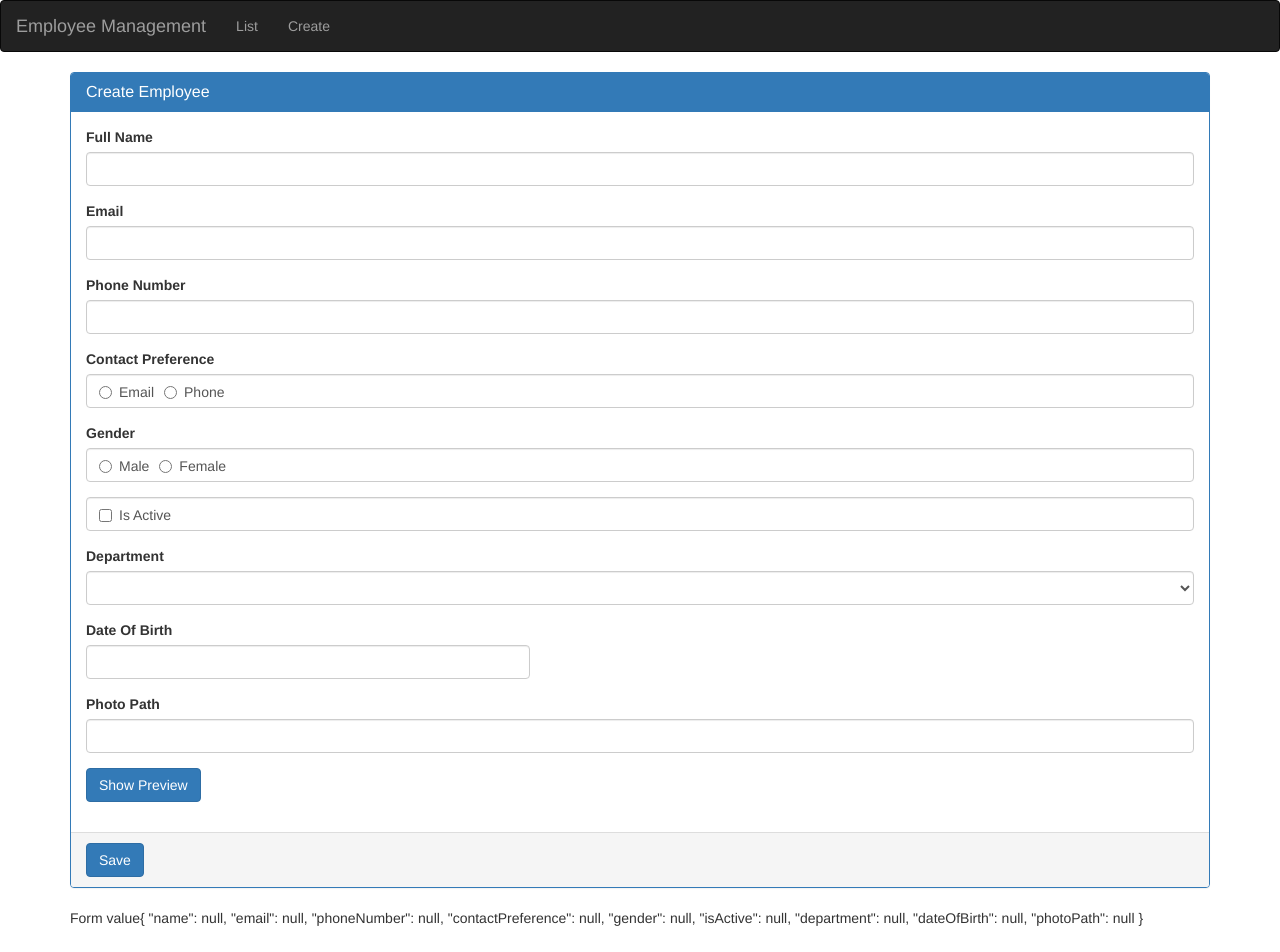
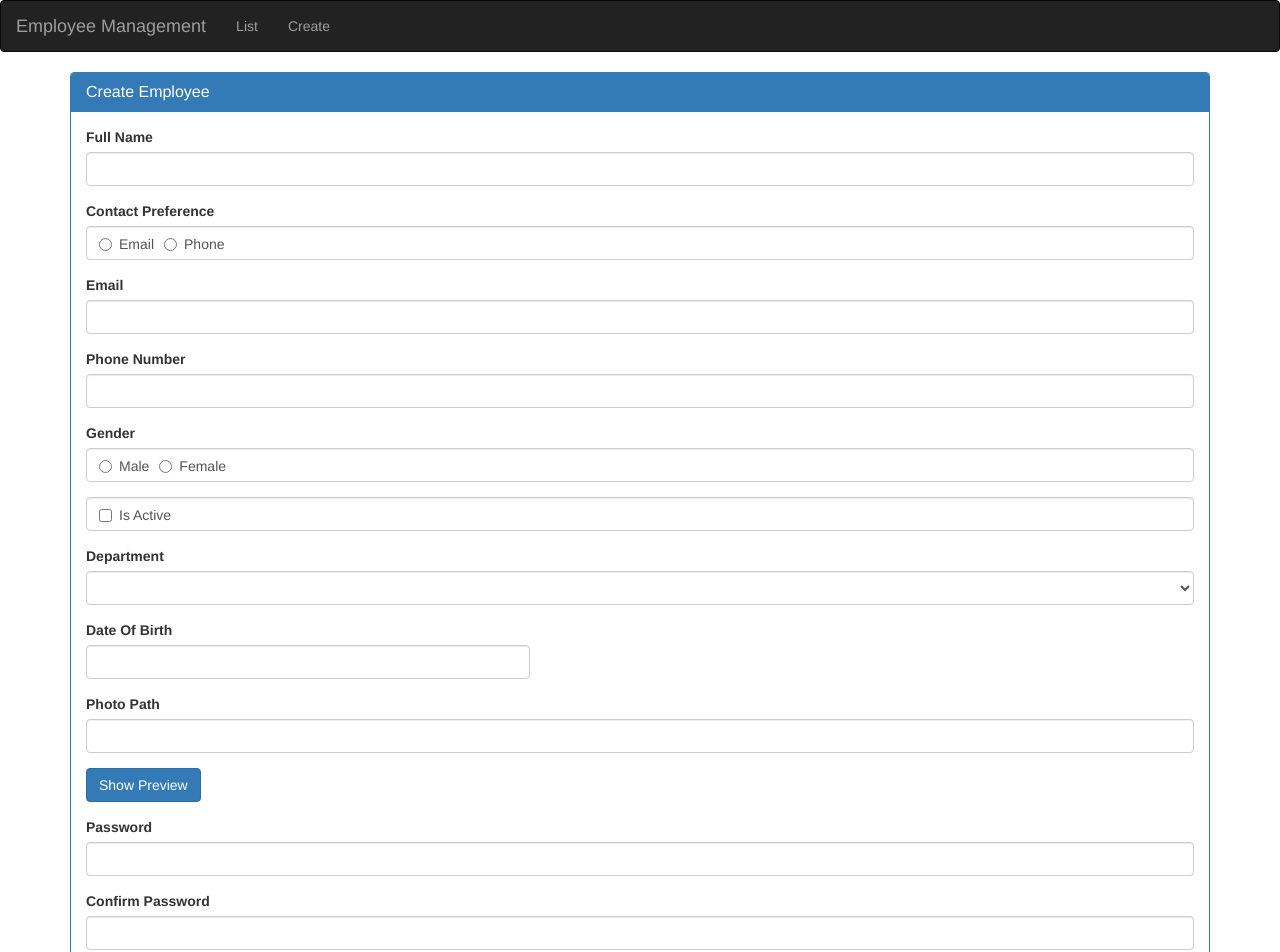
Before and after one commit to as-p/practice-project, an Angular app: page /create in a window 1280 px wide. Shown: the top 952 px of the page. Built offline with nearby package versions, Linux system fonts and the light colour scheme.

Commit message:
confirm Validator working

```diff
--- a/src/app/employee/create-employee.component.html
+++ b/src/app/employee/create-employee.component.html
@@ -4,11 +4,7 @@
       <h3 class="panel-title">Create Employee</h3>
     </div>
     <div class="panel-body">
-      <div
-        class="form-group"
-        [class.has-error]="name.invalid && name.touched"
-        [class.has-success]="name.valid"
-      >
+      <div class="form-group" [class.has-error]="name.invalid && name.touched">
         <label class="control-label" for="name">Full Name</label
         ><input
           required
@@ -22,55 +18,102 @@
           >Full Name is Required</span
         >
       </div>
-      <div class="form-group">
-        <label for="email">Email</label
+
+      <div
+        class="form-group"
+        [class.has-error]="
+          contactPreference.invalid && contactPreference.touched
+        "
+      >
+        <label for="contactPreference" class="control-label"
+          >Contact Preference</label
+        >
+        <div class="form-control">
+          <label class="radio-inline"
+            ><input
+              required
+              #contactPreference="ngModel"
+              id="contactPreference"
+              [(ngModel)]="employee.contactPreference"
+              name="contactPreference"
+              type="radio"
+              value="email"
+            />Email</label
+          >
+          <label class="radio-inline"
+            ><input
+              required
+              #contactPreference="ngModel"
+              [(ngModel)]="employee.contactPreference"
+              name="contactPreference"
+              type="radio"
+              value="phoneNumber"
+            />Phone</label
+          >
+        </div>
+        <span
+          class="help-block"
+          *ngIf="
+            contactPreference.errors?.required && contactPreference.touched
+          "
+          >Contact Preference is Required</span
+        >
+      </div>
+
+      <div
+        class="form-group"
+        [class.has-error]="email.invalid && email.touched"
+      >
+        <label class="control-label" for="email">Email</label
         ><input
+          [required]="contactPreference.value == 'email'"
+          pattern="[a-zA-Z0-9_.+-]+@[a-zA-Z0-9-]+\.[a-zA-Z0-9-.]+$"
+          #email="ngModel"
           name="email"
           [(ngModel)]="employee.email"
           type="text"
           class="form-control"
           id="email"
-        />
+        /><span
+          class="help-block"
+          *ngIf="email.errors?.required && email.touched"
+          >Email is required</span
+        >
+        <span class="help-block" *ngIf="email.errors?.pattern && email.touched"
+          >Email is Invalid</span
+        >
       </div>
 
-      <div class="form-group">
-        <label for="phoneNumber">Phone Number</label
+      <div
+        class="form-group"
+        [class.has-error]="phoneNumber.invalid && phoneNumber.touched"
+      >
+        <label for="phoneNumber" class="control-label">Phone Number</label
         ><input
+          [required]="contactPreference.value == 'phoneNumber'"
           type="text"
+          #phoneNumber="ngModel"
           [(ngModel)]="employee.phoneNumber"
           name="phoneNumber"
           class="form-control"
           id="phoneNumber"
-        />
+        /><span
+          class="help-block"
+          *ngIf="phoneNumber.errors?.required && phoneNumber.touched"
+          >Phone Number is Mandatory</span
+        >
       </div>
-      <div class="form-group">
-        <label for="contactPreference">Contact Preference</label>
+
+      <div
+        class="form-group"
+        [class.has-error]="gender.invalid && gender.touched"
+      >
+        <label for="gender" class="control-label">Gender</label>
         <div class="form-control">
           <label class="radio-inline"
             ><input
-              id="contactPreference"
-              [(ngModel)]="employee.contactPreference"
-              name="contactPreference"
-              type="radio"
-              value="Email"
-            />Email</label
-          >
-          <label class="radio-inline"
-            ><input
-              [(ngModel)]="employee.contactPreference"
-              name="contactPreference"
-              type="radio"
-              value="Phone"
-            />Phone</label
-          >
-        </div>
-      </div>
-
-      <div class="form-group">
-        <label for="gender">Gender</label>
-        <div class="form-control">
-          <label class="radio-inline"
-            ><input
+              required
+              #gender="ngModel"
               id="gender"
               [(ngModel)]="employee.gender"
               name="gender"
@@ -80,6 +123,8 @@
           >
           <label class="radio-inline"
             ><input
+              required
+              #gender="ngModel"
               [(ngModel)]="employee.gender"
               name="gender"
               type="radio"
@@ -87,11 +132,21 @@
             />Female</label
           >
         </div>
+        <span
+          class="help-block"
+          *ngIf="gender.errors?.required && gender.touched"
+          >Gender is Must</span
+        >
       </div>
-      <div class="form-group">
+      <div
+        class="form-group"
+        [class.has-error]="isActive.invalid && isActive.touched"
+      >
         <div class="form-control">
           <label class="checkbox-inline"
             ><input
+              [required]="employee.isActive === null"
+              #isActive="ngModel"
               id="isActive"
               [(ngModel)]="employee.isActive"
               name="isActive"
@@ -99,20 +154,42 @@
             />Is Active</label
           >
         </div>
+        <span
+          class="help-block"
+          *ngIf="isActive.errors?.required && isActive.touched"
+          >Please Select User Activation Status</span
+        >
       </div>
 
-      <div class="form-group">
-        <label for="department">Department</label
+      <div
+        class="form-group"
+        [class.has-error]="deptVal.invalid && deptVal.touched"
+      >
+        <label for="department" class="control-label">Department</label
         ><select
+          required
+          appSelectValidator="select"
+          #deptVal="ngModel"
           [(ngModel)]="employee.department"
           name="department"
           id="department"
           class="form-control"
         >
+          <option value="select">Select Department</option>
           <option *ngFor="let dept of department" [value]="dept.id">
             {{ dept.name }}
           </option>
         </select>
+        <span
+          class="help-block"
+          *ngIf="deptVal.touched && deptVal.errors?.defaultSelectedValue"
+          >Please Select valid Department</span
+        >
+        <span
+          class="help-block"
+          *ngIf="deptVal.touched && deptVal.errors?.required"
+          >Department Is Required</span
+        >
       </div>
 
       <div class="row">
@@ -159,10 +236,56 @@
           *ngIf="previePhoto"
         />
       </div>
+
+      <div
+        class="form-group"
+        [class.has-error]="passcode.invalid && passcode.touched"
+      >
+        <label class="control-label" for="password">Password</label
+        ><input
+          required
+          type="password"
+          name="password"
+          [(ngModel)]="employee.password"
+          #passcode="ngModel"
+          class="form-control"
+          id="password"
+        /><span class="help-block" *ngIf="passcode.invalid && passcode.touched"
+          >Password is Required</span
+        >
+      </div>
+
+      <div
+        class="form-group"
+        [class.has-error]="confirmPasscode.invalid && confirmPasscode.touched"
+      >
+        <label class="control-label" for="confirmPassword"
+          >Confirm Password</label
+        ><input
+          required
+          confirmPasscodeValidator="password"
+          type="password"
+          name="confirmPassword"
+          [(ngModel)]="employee.confirmPassword"
+          #confirmPasscode="ngModel"
+          class="form-control"
+          id="confirmPassword"
+        /><span
+          class="help-block"
+          *ngIf="confirmPasscode.invalid && confirmPasscode.touched"
+          >Confirm Password is Required</span
+        >
+      </div>
     </div>
 
     <div class="panel-footer">
-      <button class="btn btn-primary" type="submit">Save</button>
+      <button
+        class="btn btn-primary"
+        type="submit"
+        [disabled]="employeeForm.invalid"
+      >
+        Save
+      </button>
     </div>
   </div>
 </form>
--- a/src/app/employee/create-employee.component.ts
+++ b/src/app/employee/create-employee.component.ts
@@ -1,6 +1,6 @@
 import { Employee } from './../models/employee.model';
 import { Component, OnInit } from '@angular/core';
-import { NgForm } from '@angular/forms';
+
 import { BsDatepickerConfig } from 'ngx-bootstrap/datepicker';
 
 @Component({
@@ -14,15 +14,17 @@ export class CreateEmployeeComponent implements OnInit {
   previePhoto: boolean = false;
   employee: Employee = {
     id: null,
-    name: null,
-    gender: null,
-    email: null,
-    phoneNumber: null,
-    contactPreference: null,
+    name: '',
+    gender: '',
+    email: '',
+    phoneNumber: '',
+    contactPreference: '',
     dateOfBirth: null,
-    department: null,
+    department: '',
     isActive: null,
-    photoPath: null,
+    photoPath: '',
+    password: '',
+    confirmPassword: '',
   };
 
   department = [
@@ -40,7 +42,7 @@ export class CreateEmployeeComponent implements OnInit {
         containerClass: 'theme-dark-blue',
         adaptivePosition: true,
         dateInputFormat: 'DD-MM-YYYY',
-        minDate: new Date(2018, 0, 1),
+        // minDate: new Date(2018, 0, 1),
       }
     );
   }
--- /dev/null
+++ b/src/app/employee/shared/select-validator.directive.ts
@@ -0,0 +1,24 @@
+import {
+  ValidationErrors,
+  AbstractControl,
+  Validator,
+  NG_VALIDATORS,
+} from '@angular/forms';
+import { Directive, Input } from '@angular/core';
+
+@Directive({
+  selector: '[appSelectValidator]',
+  providers: [
+    {
+      provide: NG_VALIDATORS,
+      useExisting: SelectValidatorDirective,
+      multi: true,
+    },
+  ],
+})
+export class SelectValidatorDirective implements Validator {
+  @Input('appSelectValidator')deptValue;
+  validate(control: AbstractControl): { [key: string]: any } | null {
+    return control.value === this.deptValue ? { 'defaultSelectedValue': true } : null;
+  }
+}
--- a/src/app/models/employee.model.ts
+++ b/src/app/models/employee.model.ts
@@ -9,4 +9,6 @@ export class Employee {
   department: string;
   isActive: boolean;
   photoPath?: string;
+  password: string;
+  confirmPassword: string;
 }
```
Also changed, not shown: src/app/app.module.ts (+12 -3 lines), src/app/employee/shared/confirm-validator.directive.ts (added, +27 -0 lines).
